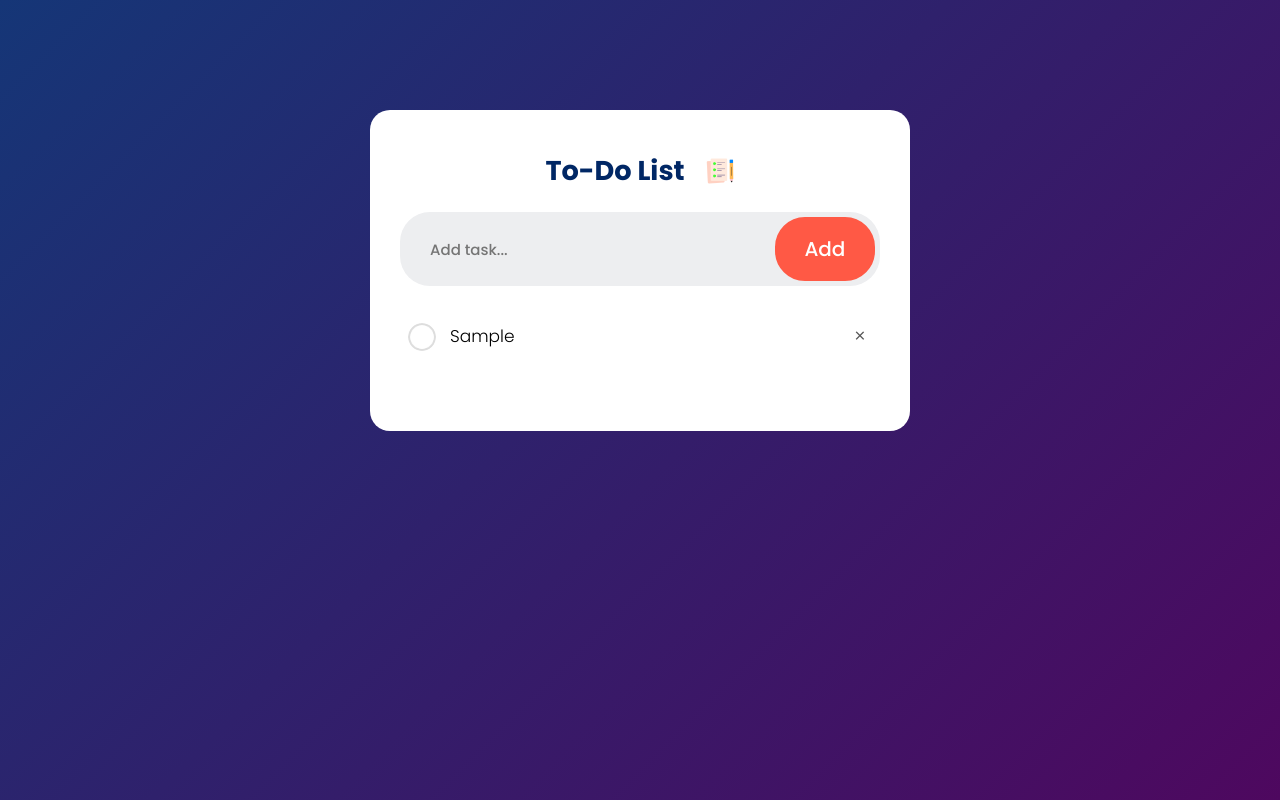
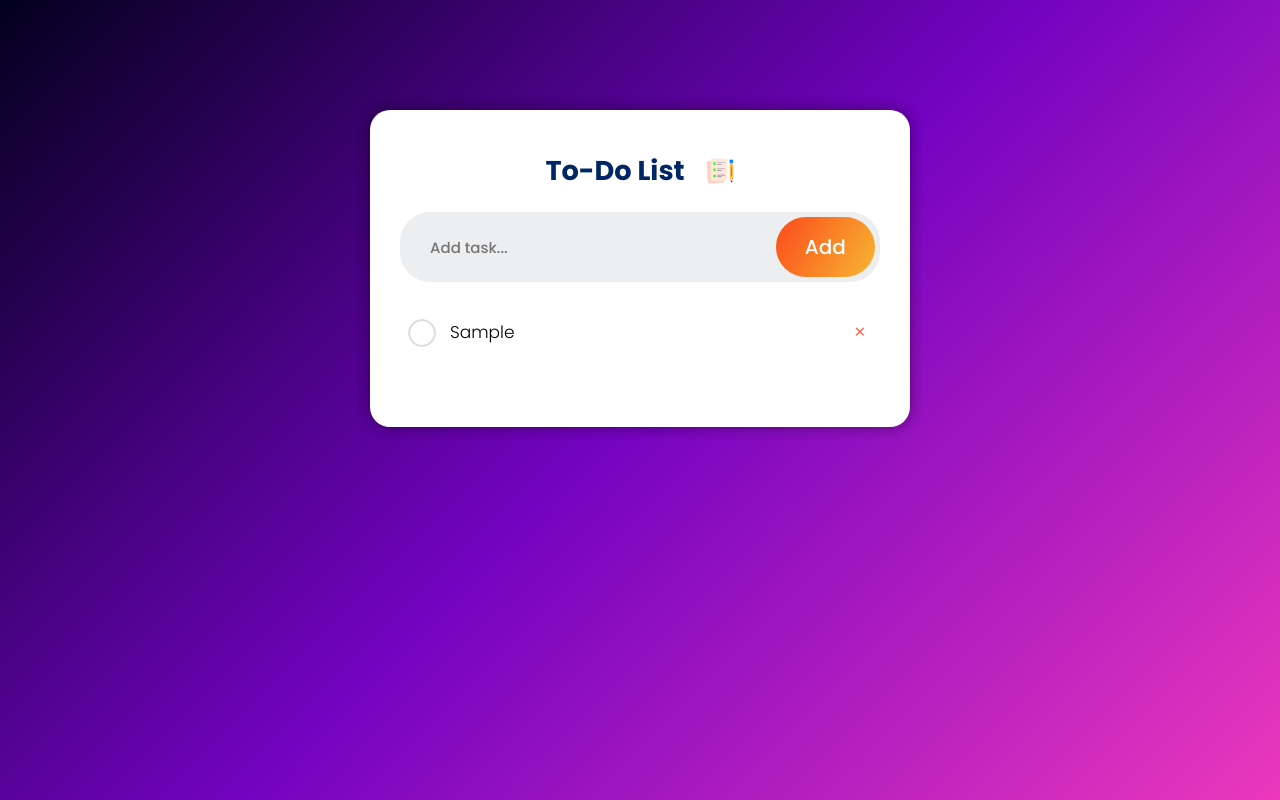
Before and after one commit to ArpanSankesh/To-do-list-App-mini-project-, a plain HTML site: page index.html in a window 1280 px wide. Both pictures are taken after typing "Sample" into the empty fields and a click on the button "Add". Drawn offline with Linux system fonts and the light colour scheme.

Commit message:
Update style.css
change the Background Color

```diff
--- a/style.css
+++ b/style.css
@@ -8,7 +8,7 @@
 .container{
     width: 100%;
     min-height: 100vh;
-    background: linear-gradient(135deg, #153677  , #4e085f);
+    background: linear-gradient(135deg, #03001e,#7303c0,#ec38bc);
     padding: 10px;
 }
 
@@ -19,9 +19,15 @@
     margin: 100px auto 20px;
     padding: 40px 30px 70px ;
     border-radius: 20px;
+    box-shadow:
+    5px 5px 10px rgba(0, 0, 0, 0.1),
+    -5px -5px 10px rgba(0, 0, 0, 0.1),
+    5px -5px 10px rgba(0, 0, 0, 0.1),
+    -5px 5px 10px rgba(0, 0, 0, 0.1);
 }
 
 .to-do h2{
+    color: #002765;
     color: #002765;
     display: flex;
     align-items: center;
@@ -62,8 +68,11 @@
     cursor: pointer;
     padding: 15px;
     width: 120px;
-    background-color: #ff5945;
-    border: 2px solid #ff5945;
+    /* background-color: #ff5945;
+    background-color: #002765; */
+    background: linear-gradient(120deg, #fc4a1a,#f7b733);
+    border: none;
+    /* border: 2px solid #002765; */
     border-radius: 30px;
     color: #fff;
     font-size: 20px;
@@ -78,6 +87,8 @@ ul li{
     user-select: none;
     cursor: pointer;
     position: relative;
+    white-space:wrap;
+
 }
 
 ul li::before{
@@ -91,7 +102,7 @@ ul li::before{
     background-position: center;
     top: 12px;
     left: 8px;
-    white-space: wrap;
+    white-space:wrap;
 }
 
 ul li.checked{
@@ -110,7 +121,7 @@ ul li span{
     width: 40px;
     height: 40px;
     font-size: 20px;
-    color: #555;
+    color: #ff5945;
     line-height: 40px;
     text-align: center;
     border-radius: 50%;
```
